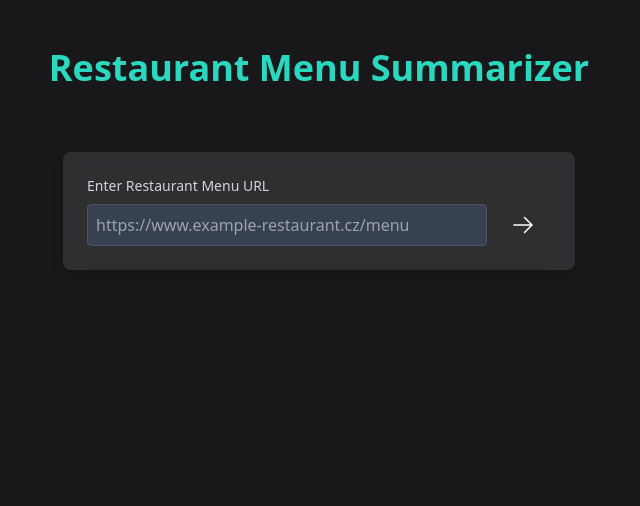
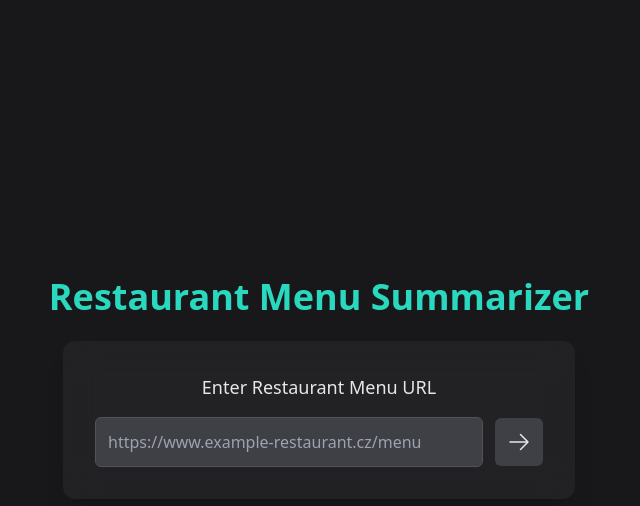
Before and after one commit to Soptik1290/restaurant-menu-summarizer, a React (Create React App) app in the folder client/: page / in a window 1280 px wide. Shown: the top 506 px of the page, without its empty margins (321-961 px from the left). Built offline with nearby package versions, Linux system fonts and the light colour scheme.

Commit message:
feat(client): enhandec input location and design

```diff
--- a/client/src/App.tsx
+++ b/client/src/App.tsx
@@ -1,25 +1,25 @@
 import React, { useState } from 'react';
 import axios from 'axios';
 import UrlInput from './components/UrlInput';
+import SubmittedUrlPill from './components/SubmittedUrlPill';
 import { MenuResponse } from './types/menu';
 
 function App() {
-  // State variables
   const [isLoading, setIsLoading] = useState(false);
   const [error, setError] = useState<string | null>(null);
   const [menuData, setMenuData] = useState<MenuResponse | null>(null);
+  const [submittedUrl, setSubmittedUrl] = useState<string | null>(null);
 
-  // Function to call the backend API
   const handleSummarize = async (url: string) => {
     setIsLoading(true);
     setError(null);
     setMenuData(null);
+    setSubmittedUrl(url);
 
     try {
-      // Make the POST request to our NestJS backend
       const response = await axios.post<MenuResponse>(
-        'http://localhost:3001/menu/summarize', // Backend URL
-        { url: url } // Request body
+        'http://localhost:3001/menu/summarize',
+        { url: url }
       );
       setMenuData(response.data);
     } catch (err: any) {
@@ -30,38 +30,69 @@ function App() {
     }
   };
 
+  const handleClearUrl = () => {
+    setSubmittedUrl(null);
+    setMenuData(null);
+    setError(null);
+  };
+
   return (
-    <div className="min-h-screen flex flex-col items-center p-4">
-      <h1 className="text-4xl font-bold text-dxh-accent mt-8 mb-6">
+    // Adjust flexbox alignment based on submittedUrl state
+    <div className={`min-h-screen flex flex-col items-center p-4 ${submittedUrl === null ? 'justify-center' : 'justify-start' // Center ONLY initially
+      }`}>
+
+      {/* --- Header Area --- */}
+      <div className="w-full max-w-4xl flex flex-col items-center mb-6"> {/* Removed top margin */}
+        <h1 className="text-4xl font-bold text-dxh-primary mb-6">
           Restaurant Menu Summarizer
         </h1>
 
-      {/* URL Input Form */}
-      <div className="w-full max-w-lg mt-10">
-        <UrlInput onSubmit={handleSummarize} isLoading={isLoading} />
+        {/* Conditionally render Input form OR the Pill */}
+        {submittedUrl === null ? (
+          // Show input form if no URL submitted yet
+          <div className="w-full max-w-lg">
+            {/* Pass isCentered prop */}
+            <UrlInput onSubmit={handleSummarize} isLoading={isLoading} isCentered={true} />
+          </div>
+        ) : (
+          // Show the submitted URL pill if a URL was submitted
+          <SubmittedUrlPill url={submittedUrl} onClear={handleClearUrl} isLoading={isLoading} />
+        )}
       </div>
 
-      {/* Conditional Rendering for Error */}
-      {error && (
-        <div className="mt-6 p-4 bg-red-900 border border-red-700 text-red-200 rounded w-full max-w-lg">
+      {/* --- Content Area (Errors or Results) --- */}
+      <div className={`w-full max-w-2xl ${submittedUrl !== null ? 'mt-6' : ''}`}> {/* Add margin only when results shown */}
+        {/* Show loading indicator */}
+        {isLoading && (
+          <div className="flex justify-center items-center p-10">
+            <svg className="animate-spin h-10 w-10 text-dxh-primary" xmlns="http://www.w3.org/2000/svg" fill="none" viewBox="0 0 24 24">
+              <circle className="opacity-25" cx="12" cy="12" r="10" stroke="currentColor" strokeWidth="4"></circle>
+              <path className="opacity-75" fill="currentColor" d="M4 12a8 8 0 018-8V0C5.373 0 0 5.373 0 12h4zm2 5.291A7.962 7.962 0 014 12H0c0 3.042 1.135 5.824 3 7.938l3-2.647z"></path>
+            </svg>
+          </div>
+        )}
+
+        {/* Show error if exists (and not loading) */}
+        {error && !isLoading && (
+          <div className="p-4 bg-red-900 border border-red-700 text-red-200 rounded">
             <p className="font-semibold">Error:</p>
             <p>{error}</p>
           </div>
         )}
 
-      {/* Conditional Rendering for Menu Results */}
-      {menuData && (
-        <div className="mt-10 p-6 bg-gray-800 rounded-lg shadow-md w-full max-w-2xl">
+        {/* Show menu data if exists (and not loading) */}
+        {menuData && !isLoading && (
+          <div className="p-6 bg-gray-800 rounded-lg shadow-md">
             <h2 className="text-2xl font-semibold mb-4 text-center">{menuData.restaurant_name}</h2>
             <p className="text-center text-gray-400 mb-6">Menu for {menuData.date}</p>
 
             {menuData.daily_menu && menuData.menu_items.length > 0 ? (
-            <ul className="space-y-4"> {/* Add spacing between items */}
+              <ul className="space-y-4">
                 {menuData.menu_items.map((item, index) => (
                   <li key={index} className="p-3 bg-gray-700 rounded shadow">
                     <div className="flex justify-between items-center mb-1">
                       <span className="font-medium">{item.name}</span>
-                    <span className="text-lg font-semibold text-dxh-accent">{item.price},-</span>
+                      <span className="text-lg font-semibold text-dxh-primary">{item.price},-</span>
                     </div>
                     <div className="text-sm text-gray-400 flex justify-between">
                       <span>{item.category} {item.weight ? `(${item.weight})` : ''}</span>
@@ -76,11 +107,13 @@ function App() {
               <p className="text-center text-gray-400">No daily menu found for today.</p>
             )}
             <p className="text-xs text-gray-500 mt-4 text-center">
-            Source: <a href={menuData.source_url} target="_blank" rel="noopener noreferrer" className="underline hover:text-dxh-accent">{menuData.source_url}</a>
+              Source: <a href={menuData.source_url} target="_blank" rel="noopener noreferrer" className="underline hover:text-dxh-primary">{menuData.source_url}</a>
             </p>
           </div>
         )}
-    </div>
+      </div> {/* End of Content Area */}
+
+    </div> // End of Main container
   );
 }
 
--- /dev/null
+++ b/client/src/components/SubmittedUrlPill.tsx
@@ -0,0 +1,33 @@
+import React from 'react';
+
+interface SubmittedUrlPillProps {
+    url: string; // The URL that was submitted
+    onClear: () => void; // Function to call when the 'X' is clicked
+    isLoading: boolean; // Is the app currently loading (to disable button)
+}
+
+const SubmittedUrlPill: React.FC<SubmittedUrlPillProps> = ({ url, onClear, isLoading }) => {
+    return (
+        // Container for the pill - background, padding, rounded corners, shadow
+        <div className="flex items-center justify-between w-full max-w-lg p-3 bg-gray-800 rounded-lg shadow-md">
+            {/* Display the submitted URL, truncate if too long */}
+            <span className="text-sm text-gray-300 truncate mr-3">
+                {url}
+            </span>
+            {/* Clear button ('X') */}
+            <button
+                onClick={onClear}
+                disabled={isLoading} // Disable while loading
+                className="p-1 rounded-full text-gray-400 hover:bg-gray-700 hover:text-gray-100 focus:outline-none focus:ring-2 focus:ring-dxh-primary disabled:opacity-50"
+                aria-label="Enter new URL" // Accessibility label
+            >
+                {/* Simple 'X' icon */}
+                <svg xmlns="http://www.w3.org/2000/svg" fill="none" viewBox="0 0 24 24" strokeWidth={1.5} stroke="currentColor" className="w-5 h-5">
+                    <path strokeLinecap="round" strokeLinejoin="round" d="M6 18 18 6M6 6l12 12" />
+                </svg>
+            </button>
+        </div>
+    );
+};
+
+export default SubmittedUrlPill;
--- a/client/src/components/UrlInput.tsx
+++ b/client/src/components/UrlInput.tsx
@@ -1,31 +1,36 @@
+// client/src/components/UrlInput.tsx
 import React, { useState } from 'react';
 
 interface UrlInputProps {
-  onSubmit: (url: string) => void; // Function called when form is submitted
-  isLoading: boolean; // Is the app currently loading data?
+  onSubmit: (url: string) => void;
+  isLoading: boolean;
+  isCentered: boolean; // Receive the new prop
 }
 
-const UrlInput: React.FC<UrlInputProps> = ({ onSubmit, isLoading }) => {
+// Updated styles for a look closer to the screenshot and centered state
+const UrlInput: React.FC<UrlInputProps> = ({ onSubmit, isLoading, isCentered }) => {
   const [url, setUrl] = useState('');
 
   const handleSubmit = (event: React.FormEvent) => {
     event.preventDefault();
-    if (!isLoading && url) { // Only submit if not loading and URL is not empty
-      onSubmit(url); // Call the parent function with the entered URL
+    if (!isLoading && url) {
+      onSubmit(url);
     }
   };
 
   return (
-    // Form container - uses Tailwind v3 classes
     <form
       onSubmit={handleSubmit}
-      // Adjust background/blur for v3 if needed, this should still work
-      className="w-full max-w-lg p-6 bg-white/10 backdrop-blur-md rounded-lg shadow-lg"
+      // Darker background, less transparency, slightly larger padding, rounded-xl
+      className={`w-full max-w-lg p-8 bg-zinc-800/70 backdrop-blur-lg rounded-xl shadow-xl transition-all duration-300 ${isCentered ? 'scale-100' : 'scale-95' // Example: slightly smaller when not centered (optional effect)
+        }`}
     >
-      <label htmlFor="url-input" className="block text-sm font-medium text-gray-300 mb-2">
+      {/* Larger label, centered */}
+      <label htmlFor="url-input" className="block text-lg font-medium text-gray-200 mb-4 text-center">
         Enter Restaurant Menu URL
       </label>
-      <div className="flex items-center space-x-2">
+      <div className="flex items-center space-x-3"> {/* Slightly more space */}
+        {/* Input field with darker background and clearer text */}
         <input
           type="url"
           id="url-input"
@@ -33,17 +38,18 @@ const UrlInput: React.FC<UrlInputProps> = ({ onSubmit, isLoading }) => {
           onChange={(e) => setUrl(e.target.value)}
           placeholder="https://www.example-restaurant.cz/menu"
           required
-          disabled={isLoading} // Disable input while loading
-          className="flex-grow p-2 rounded border border-gray-600 bg-gray-700 text-gray-100 focus:outline-none focus:ring-2 focus:text-dxh-accent disabled:opacity-50" // Added disabled style
+          disabled={isLoading}
+          // Darker input, larger text, distinct border on focus, rounded-md
+          className="flex-grow p-3 rounded-md border border-zinc-600 bg-zinc-700 text-gray-100 text-base focus:outline-none focus:ring-2 focus:ring-dxh-primary focus:border-transparent disabled:opacity-50"
         />
+        {/* Button styling - slightly larger, clearer separation, rounded-md */}
         <button
           type="submit"
-          disabled={isLoading} // Disable button while loading
-          className="px-4 py-2 text-dxh-accent text-white rounded hover:bg-[#25c4ac] focus:outline-none focus:ring-2 focus:text-dxh-accent focus:ring-offset-2 focus:ring-offset-zinc-900 disabled:opacity-50 disabled:cursor-not-allowed" // Added disabled styles
+          disabled={isLoading}
+          className="p-3 bg-zinc-700 text-gray-200 rounded-md hover:bg-zinc-600 focus:outline-none focus:ring-2 focus:ring-dxh-primary focus:ring-offset-2 focus:ring-offset-zinc-900 disabled:opacity-50 disabled:cursor-not-allowed"
         >
-          {/* Show spinner when loading, otherwise show arrow */}
           {isLoading ? (
-            <svg className="animate-spin h-6 w-6 text-white" xmlns="http://www.w3.org/2000/svg" fill="none" viewBox="0 0 24 24">
+            <svg className="animate-spin h-6 w-6 text-dxh-primary" xmlns="http://www.w3.org/2000/svg" fill="none" viewBox="0 0 24 24">
               <circle className="opacity-25" cx="12" cy="12" r="10" stroke="currentColor" strokeWidth="4"></circle>
               <path className="opacity-75" fill="currentColor" d="M4 12a8 8 0 018-8V0C5.373 0 0 5.373 0 12h4zm2 5.291A7.962 7.962 0 014 12H0c0 3.042 1.135 5.824 3 7.938l3-2.647z"></path>
             </svg>
--- a/client/tailwind.config.js
+++ b/client/tailwind.config.js
@@ -7,7 +7,7 @@ module.exports = {
   theme: {
     extend: {
       colors: {
-        'dxh-accent': '#2ad8bf',
+        'dxh-primary': '#2ad8bf',
       },
     },
     plugins: [],
```
Lines whose indentation alone changed are shown as unchanged.
